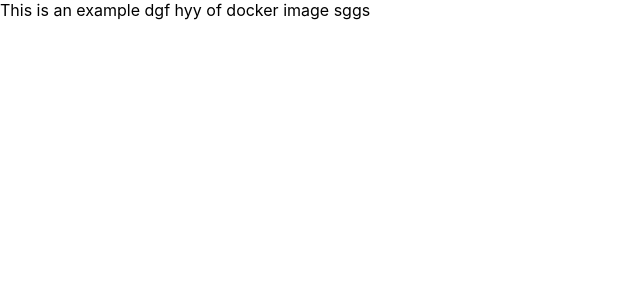
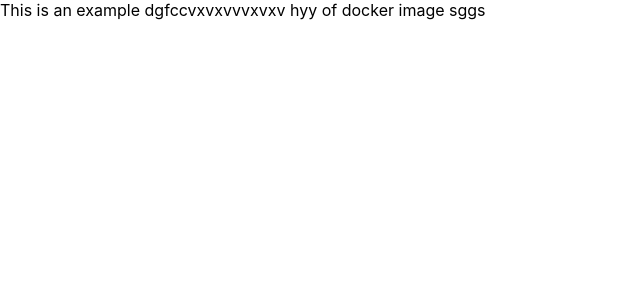
Before and after one commit to AjasMuhammed4/Demorepo, a React (Create React App) app: page / in a window 1280 px wide. Shown: the top 300 px of the page, without its empty margins (0-640 px from the left). Built offline with nearby package versions, Linux system fonts and the light colour scheme.

Commit message:
Update App.js

```diff
--- a/src/App.js
+++ b/src/App.js
@@ -5,7 +5,7 @@
   return (
     <div>
 
-          This is an example dgf hyy of docker image sggs
+          This is an example dgfccvxvxvvvxvxv hyy of docker image sggs
       </div>
   )
 }
```
